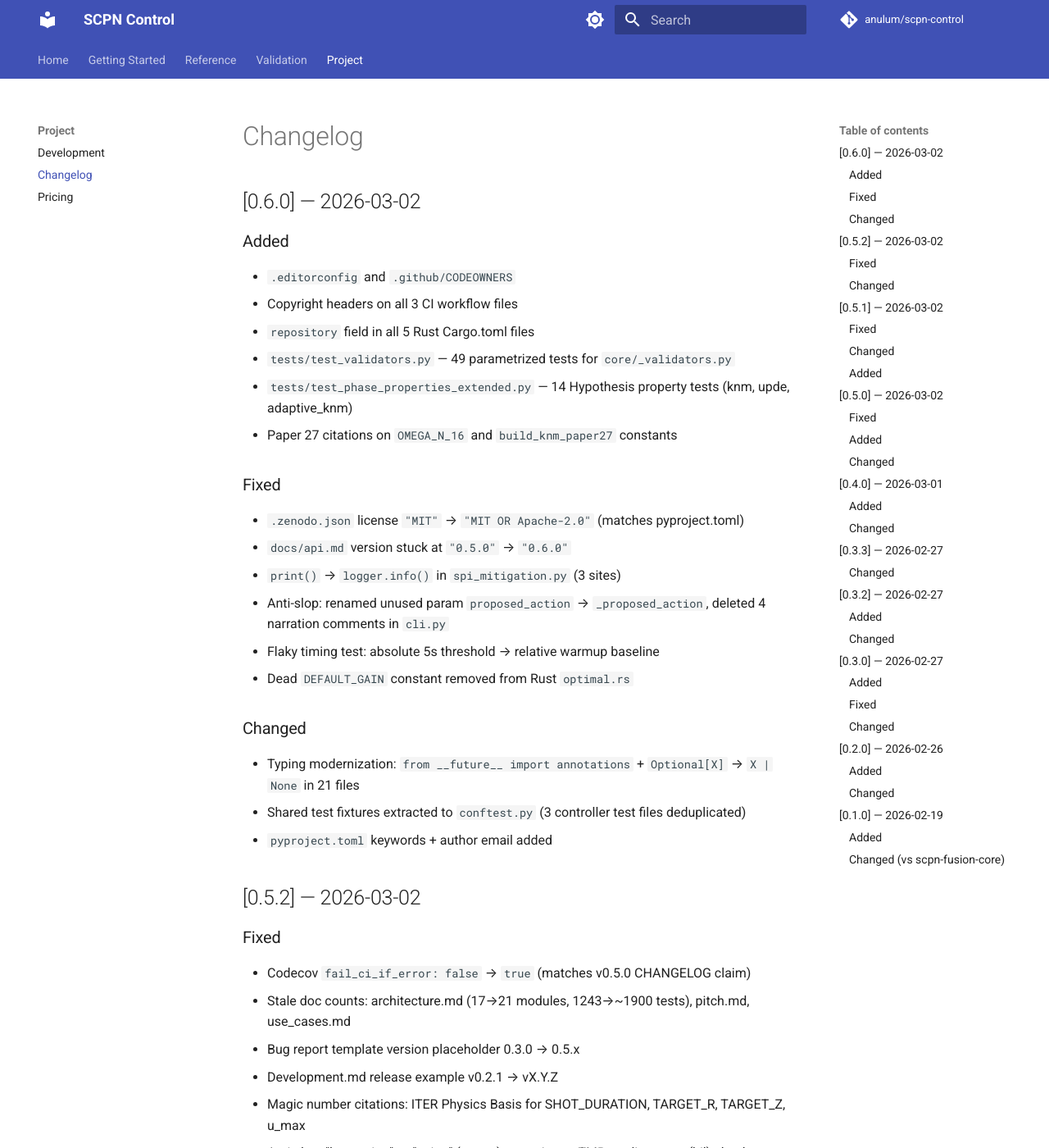
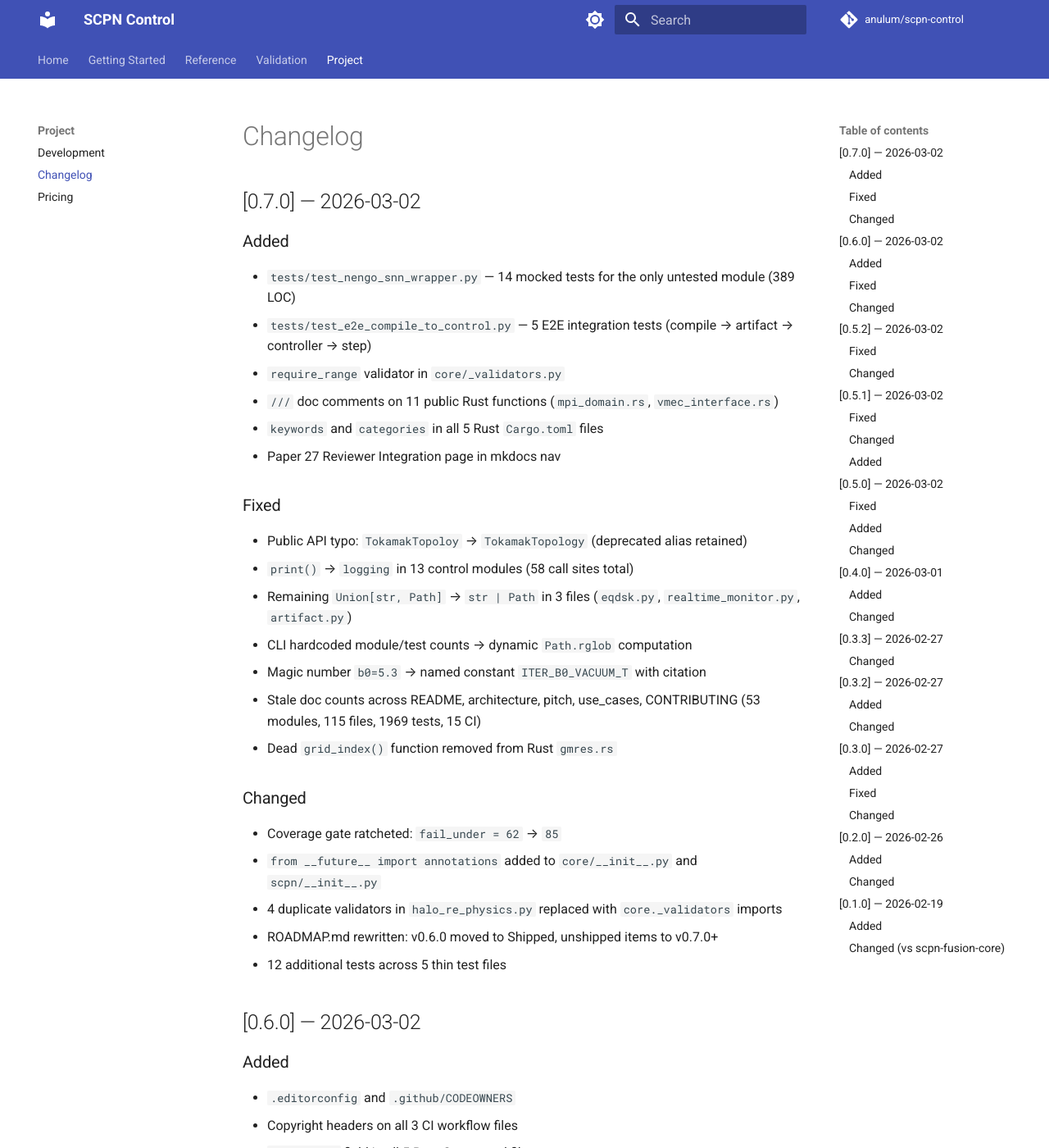
Before and after one commit to anulum/scpn-control, an MkDocs documentation site: the page built from docs/changelog.md, in a window 1280 px wide and 1400 px high. Shown: the whole window at 82% size. Built offline with MkDocs 1.6.1 and Material for MkDocs 9.7.7, drawn with Linux system fonts in a browser that asks for light colours; comment, search, counter and statistics services are not loaded.

Commit message:
chore: bump v0.7.0
Co-Authored-By: Claude Opus 4.6 <noreply@anthropic.com>

```diff
--- a/docs/changelog.md
+++ b/docs/changelog.md
@@ -1,4 +1,30 @@
 # Changelog
+
+## [0.7.0] — 2026-03-02
+
+### Added
+- `tests/test_nengo_snn_wrapper.py` — 14 mocked tests for the only untested module (389 LOC)
+- `tests/test_e2e_compile_to_control.py` — 5 E2E integration tests (compile → artifact → controller → step)
+- `require_range` validator in `core/_validators.py`
+- `///` doc comments on 11 public Rust functions (`mpi_domain.rs`, `vmec_interface.rs`)
+- `keywords` and `categories` in all 5 Rust `Cargo.toml` files
+- Paper 27 Reviewer Integration page in mkdocs nav
+
+### Fixed
+- Public API typo: `TokamakTopoloy` → `TokamakTopology` (deprecated alias retained)
+- `print()` → `logging` in 13 control modules (58 call sites total)
+- Remaining `Union[str, Path]` → `str | Path` in 3 files (`eqdsk.py`, `realtime_monitor.py`, `artifact.py`)
+- CLI hardcoded module/test counts → dynamic `Path.rglob` computation
+- Magic number `b0=5.3` → named constant `ITER_B0_VACUUM_T` with citation
+- Stale doc counts across README, architecture, pitch, use_cases, CONTRIBUTING (53 modules, 115 files, 1969 tests, 15 CI)
+- Dead `grid_index()` function removed from Rust `gmres.rs`
+
+### Changed
+- Coverage gate ratcheted: `fail_under = 62` → `85`
+- `from __future__ import annotations` added to `core/__init__.py` and `scpn/__init__.py`
+- 4 duplicate validators in `halo_re_physics.py` replaced with `core._validators` imports
+- ROADMAP.md rewritten: v0.6.0 moved to Shipped, unshipped items to v0.7.0+
+- 12 additional tests across 5 thin test files
 
 ## [0.6.0] — 2026-03-02
 
--- a/pyproject.toml
+++ b/pyproject.toml
@@ -4,7 +4,7 @@ build-backend = "setuptools.build_meta"
 
 [project]
 name = "scpn-control"
-version = "0.6.0"
+version = "0.7.0"
 description = "SCPN Control — Neuro-symbolic Stochastic Petri Net controller for plasma control"
 authors = [
     {name = "Miroslav Sotek", email = "protoscience@anulum.li"},
```
Also changed, not shown: CHANGELOG.md (+26 -0 lines), .zenodo.json, 1 other file.
